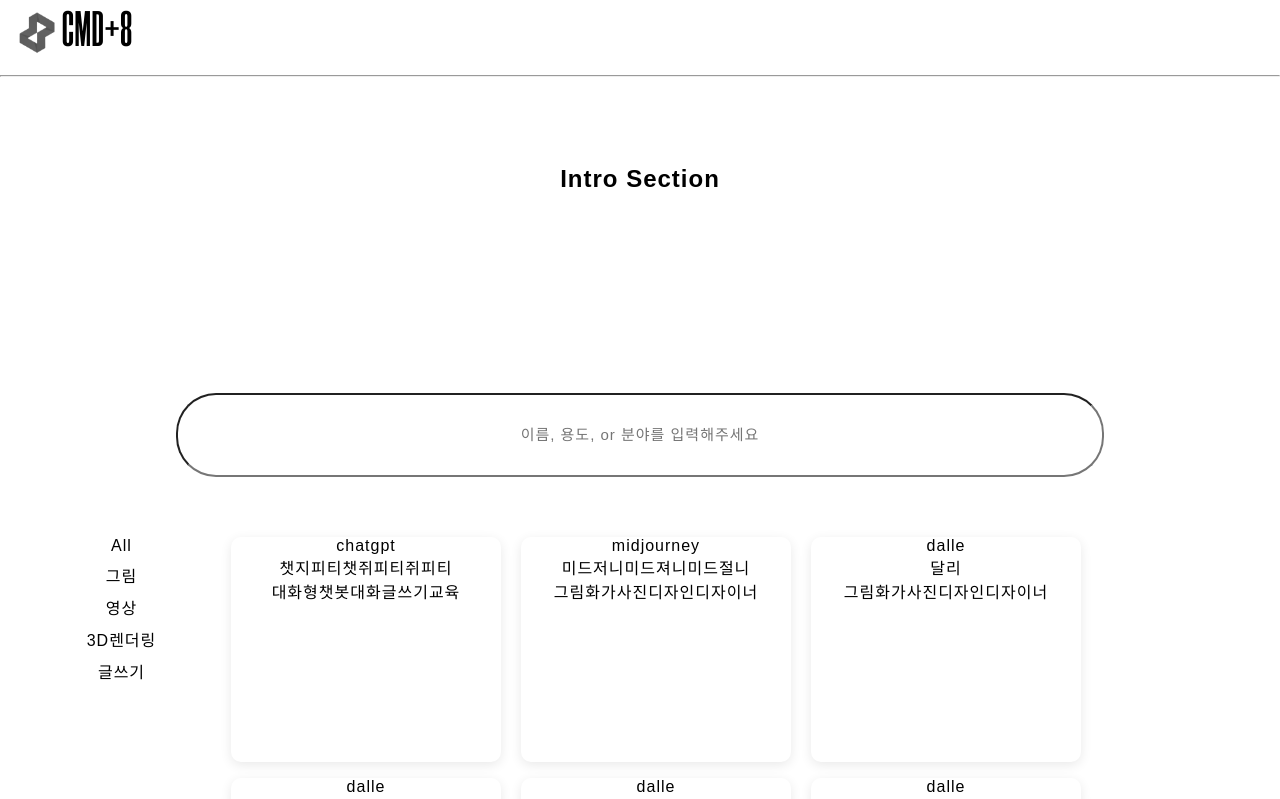
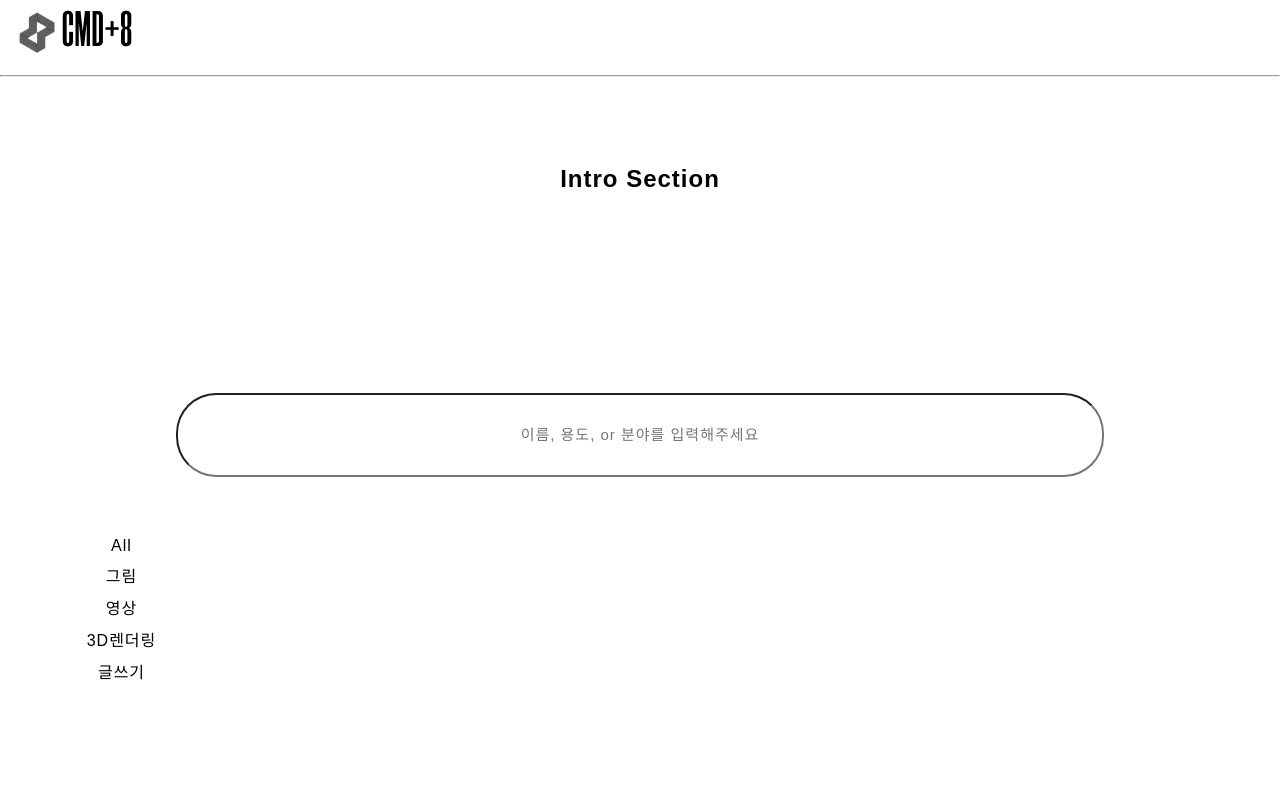
Before and after one commit to ABizCho/C8AI, a React (Create React App) app in the folder c8ai-client-react/: page / in a window 1280 px wide. Shown: the top 799 px of the page. Built offline with nearby package versions, Linux system fonts and the light colour scheme.

Commit message:
front: 코어 섹션-자동완성 :  기존 byId 기반 자동완성 => ko,en에 따라  names + categories 기반 filter 자동완성 수행으로 변경

```diff
--- a/c8ai-client-react/src/assets/data/aiInfo.json
+++ b/c8ai-client-react/src/assets/data/aiInfo.json
@@ -1,25 +1,25 @@
 [
   {
-    "id": "chatgpt",
+    "id": "1",
     "imgUrl": "images/logoAis/chatgpt.jpg",
     "ko": {
-      "name": ["챗지피티", "챗쥐피티", "쥐피티"],
+      "name": ["챗지피티", "챗쥐피티"],
       "category": ["대화형", "챗봇", "대화", "글쓰기", "교육"]
     },
     "en": {
-      "name": ["chatGPT", "GPT"],
+      "name": ["chatGPT"],
       "category": ["chat", "writing", "write", "teach", "learn"]
     }
   },
   {
-    "id": "midjourney",
+    "id": "2",
     "imgUrl": "images/logoAis/midjourney.jpeg",
     "ko": {
       "name": ["미드저니", "미드져니", "미드절니"],
       "category": ["그림", "화가", "사진", "디자인", "디자이너"]
     },
     "en": {
-      "name": ["midjourney", "mid"],
+      "name": ["midjourney"],
       "category": [
         "drawing",
         "artist",
@@ -32,7 +32,7 @@
     }
   },
   {
-    "id": "dalle",
+    "id": "3",
     "imgUrl": "images/logoAis/dalle.png",
     "ko": {
       "name": ["달리"],
@@ -52,7 +52,7 @@
     }
   },
   {
-    "id": "dalle",
+    "id": "4",
     "imgUrl": "images/logoAis/dalle.png",
     "ko": {
       "name": ["달리"],
--- a/c8ai-client-react/src/sections/home/CoreSec/index.tsx
+++ b/c8ai-client-react/src/sections/home/CoreSec/index.tsx
@@ -25,12 +25,12 @@
 
 interface GridContainerProps {
   arrAi: AiDataType[];
-  searchWord: String;
+  searchWord: string;
 }
 
 const CoreSec = () => {
   const [arrAi, setArrAi] = useState<AiDataType[]>([]);
-  const [searchWord, setSearchWord] = useState<String>("");
+  const [searchWord, setSearchWord] = useState<string>("");
 
   useEffect(() => {
     setArrAi(AIINFO as AiDataType[]);
@@ -49,16 +49,42 @@
 };
 
 const GridContainer = ({ arrAi, searchWord }: GridContainerProps) => {
-  const filteredAis = arrAi.filter((anAi) => {
-    return anAi.id
-      .replace(" ", "")
-      .toLocaleLowerCase()
-      .includes(searchWord.toLocaleLowerCase().replace(" ", ""));
-  });
+  const enPattern = /[a-zA-Z]/;
+  const koPattern = /[ㄱ-ㅎ|ㅏ-ㅣ|가-힣]/;
+  let filteredData: AiDataType[];
+
+  function KoAutoComplete(searchWord: any, data: any): AiDataType[] {
+    // console.log("ko-filter");
+    return data.filter((item: any) => {
+      return (
+        item.ko.name.some((name: any) => name.includes(searchWord)) ||
+        item.ko.category.some((category: any) => category.includes(searchWord))
+      );
+    });
+  }
+
+  function EnAutoComplete(searchWord: any, data: any): AiDataType[] {
+    // console.log("en-filter");
+    return data.filter((item: any) => {
+      return (
+        item.en.name.some((name: any) => name.includes(searchWord)) ||
+        item.en.category.some((category: any) => category.includes(searchWord))
+      );
+    });
+  }
+
+  if (enPattern.test(searchWord)) {
+    filteredData = EnAutoComplete(searchWord, arrAi);
+  } else if (koPattern.test(searchWord)) {
+    filteredData = KoAutoComplete(searchWord, arrAi);
+  } else filteredData = [];
+
+  console.log(filteredData);
+
   return (
     <div className="container">
       <GridBox>
-        {filteredAis.map((v, idx) => (
+        {filteredData.map((v, idx) => (
           <GridItemWrap key={idx} style={{ width: "270px" }}>
             <AiGridItemInner
               key={v.id}
```
